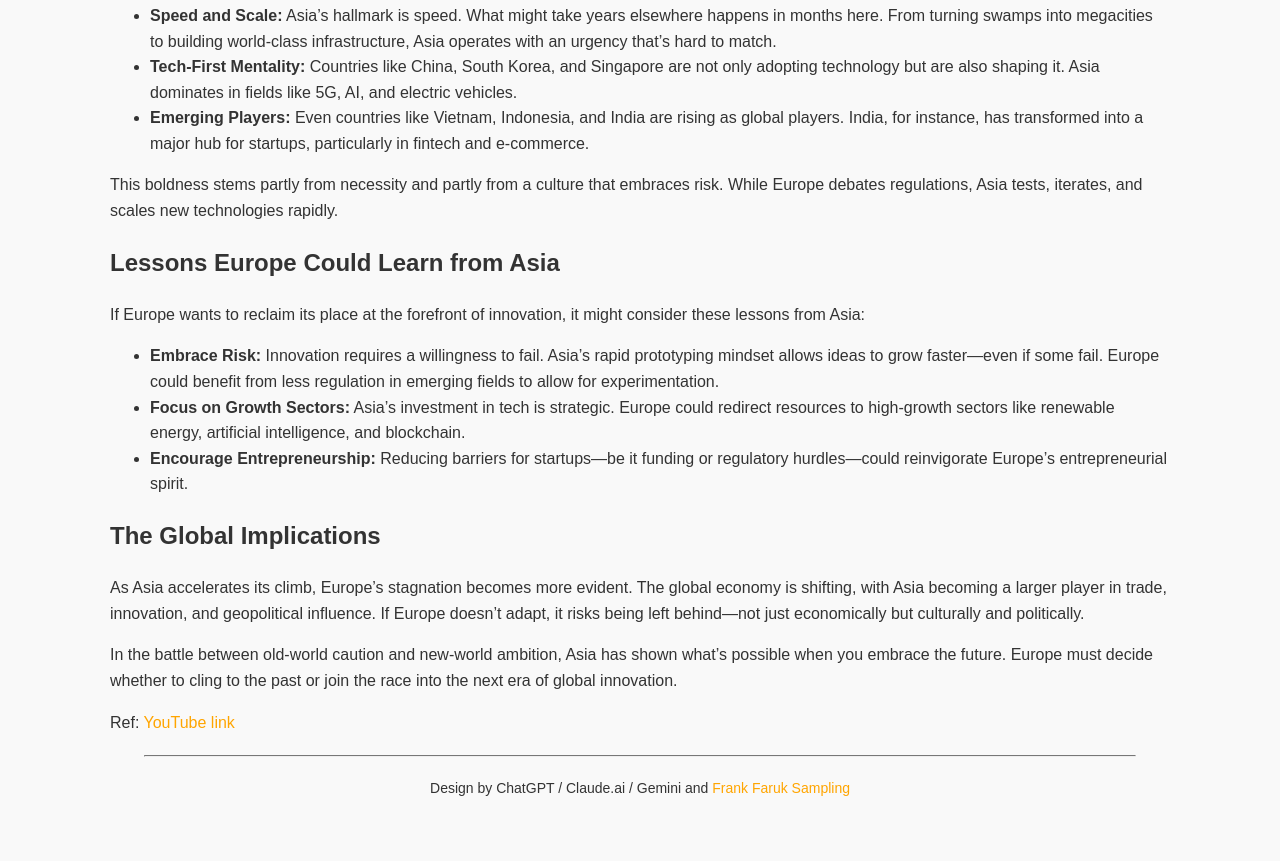
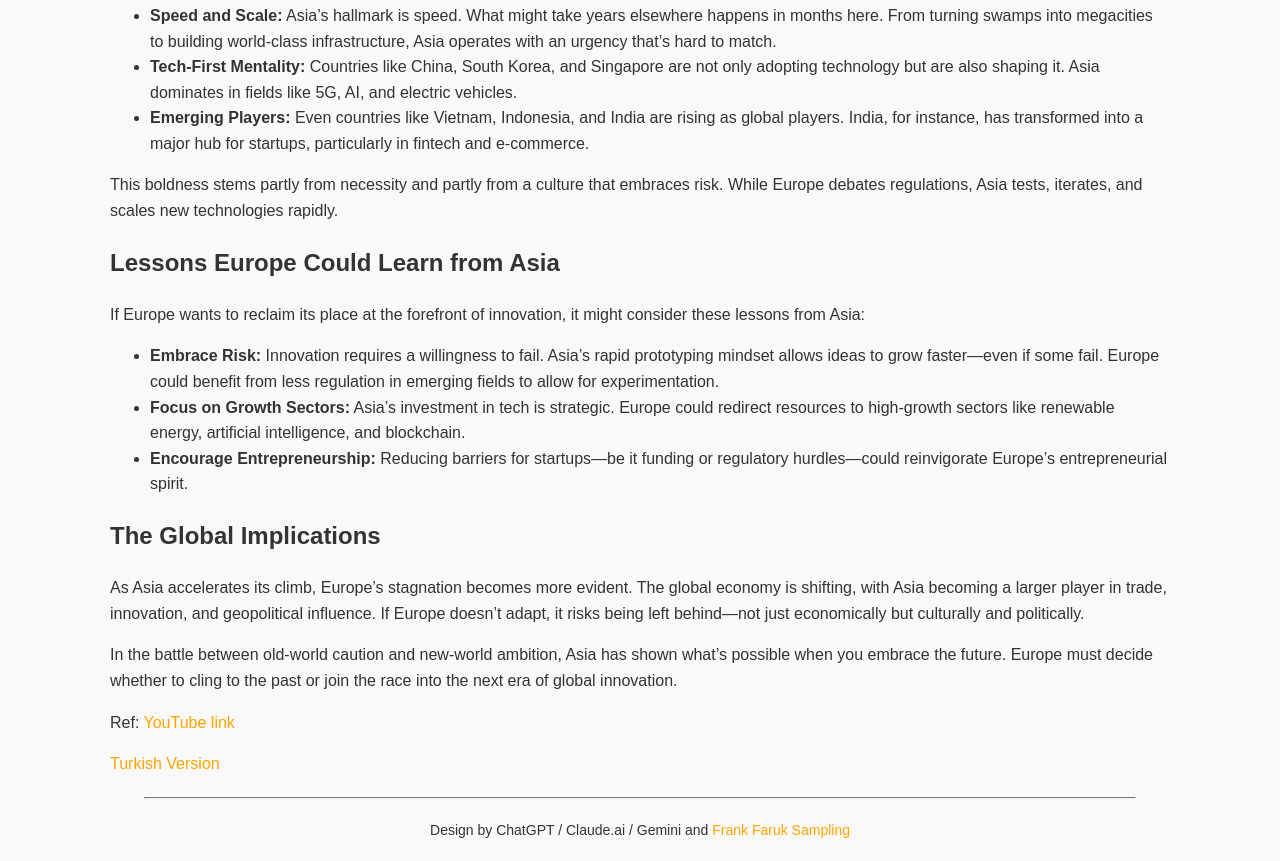
Before and after one commit to frankiefaruk/bitcoin_new_world, a plain HTML site: page index.html in a window 1280 px wide. Shown: the part 3765-4626 px from the top of the page. Before the commit the page ends 4585 px from the top, so only its background shows below. Drawn offline with nearby package versions, Linux system fonts and the light colour scheme.

Commit message:
Update index.html

```diff
--- a/index.html
+++ b/index.html
@@ -269,6 +269,7 @@
     <p>In the battle between old-world caution and new-world ambition, Asia has shown what’s possible when you embrace the future. Europe must decide whether to cling to the past or join the race into the next era of global innovation.</p>
 
     <p>Ref: <a href="https://www.youtube.com/watch?v=Xe4pW5wQOY4&t=41s" target="_blank">YouTube link</a> </p>
+    <a href="Translation/index.html">Turkish Version</a>
 
   </div>
 
```
